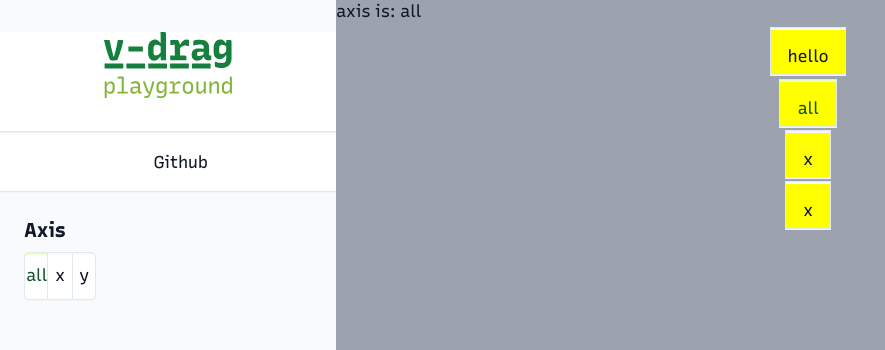
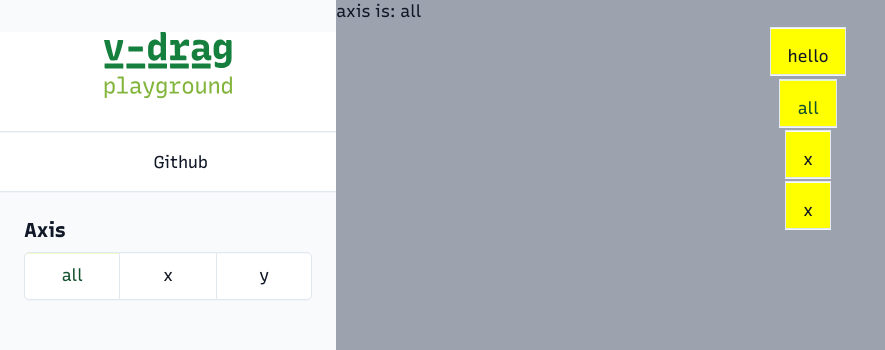
Before and after one commit to nil/v-drag, a Vue app in the folder playground/: page / in a window 1280 px wide. Shown: the top 350 px of the page, without its empty margins (0-885 px from the left). Built offline with nearby package versions, Linux system fonts and the light colour scheme; some icons are missing.

Commit message:
Fixed transitions on SegementedControl

```diff
--- a/playground/src/components/inputs/Button.vue
+++ b/playground/src/components/inputs/Button.vue
@@ -3,7 +3,7 @@
     type="button"
     :class="[
       'h-m bg-white border border-slate-200 shadow',
-      `${$store.state[property] === value ? activeStyles : ''}`,
+      `${$store.state[property] === value ? activeStyles : 'hover:bg-slate-100'}`,
     ]"
     @click="$store.commit('updateValue', { property, value })"
   >
--- a/playground/src/components/inputs/SegmentedControl.vue
+++ b/playground/src/components/inputs/SegmentedControl.vue
@@ -8,8 +8,12 @@
       :value="value"
       :class="[
         'block px-[1px]',
-        `col-span-${Math.ceil(12 / values.length)}`,
-        { 'rounded-l': i === 0,
+        { 'col-span-1': closerNumber(values.length)[0] === 1,
+          'col-span-2': closerNumber(values.length)[0] === 2,
+          'col-span-3': closerNumber(values.length)[0] === 3,
+          'col-span-4': closerNumber(values.length)[0] === 4,
+          'col-span-6': closerNumber(values.length)[0] === 6,
+          'rounded-l': i === 0,
           'rounded-r': i === values.length - 1,
           'border-r-0 pl-0': noBorder(i, 'right'),
           'border-l-0 pr-0': noBorder(i, 'left'),
@@ -54,16 +58,14 @@ export default {
       // if side === 'right'
       return i !== values.length - 1;
     },
+
+    // Keeping this here as right now Tailwind
+    // doesn't recognise dynamically-generated classes
+    closerNumber(num) {
+      return [1, 2, 3, 4, 6].sort((a, b) => Math.abs((12 / num) - a) - Math.abs((12 / num) - b));
+    },
   },
 
 };
 
-/*
-  Keeping this here as right now Tailwind
-  doesn't recognise dynamically-generated classes
-
-  col-span-1, col-span-2, col-span-3, col-span-4, col-span-5, col-span-6,
-  col-span-7, col-span-8, col-span-9, col-span-10, col-span-11, col-span-12
-*/
-
 </script>
--- a/playground/src/styles/global.css
+++ b/playground/src/styles/global.css
@@ -31,7 +31,14 @@
 
 /* --- Global ------------------ */
 * {
-  transition: all 200ms cubic-bezier(0.25, 1, 0.5, 1);
+  box-sizing: border-box;
+  transition: all 100ms cubic-bezier(0.25, 1, 0.5, 1), border-width 0s, padding-left 0s, padding-right 0s;
+}
+
+@media (prefers-reduced-motion) {
+  * {
+    transition: none;
+  }
 }
 
 html {
--- a/playground/tailwind.config.js
+++ b/playground/tailwind.config.js
@@ -52,8 +52,8 @@ module.exports = {
     },
     boxShadow: {
       outer: '0px 1px 0px #F1F5F9',
-      DEFAULT: '0px 1px 0px #F1F5F9, inset 0px 2px 0px #F8FAFC',
-      accent: '0px 1px 0px #F1F5F9, inset 0px 2px 0px #ECFCCB',
+      DEFAULT: '0px 1px 0px #F1F5F9, inset 0px 1px 0px #F8FAFC',
+      accent: '0px 1px 0px #F1F5F9, inset 0px 1px 0px #ECFCCB',
     },
     borderRadius: {
       DEFAULT: '5px',
```
